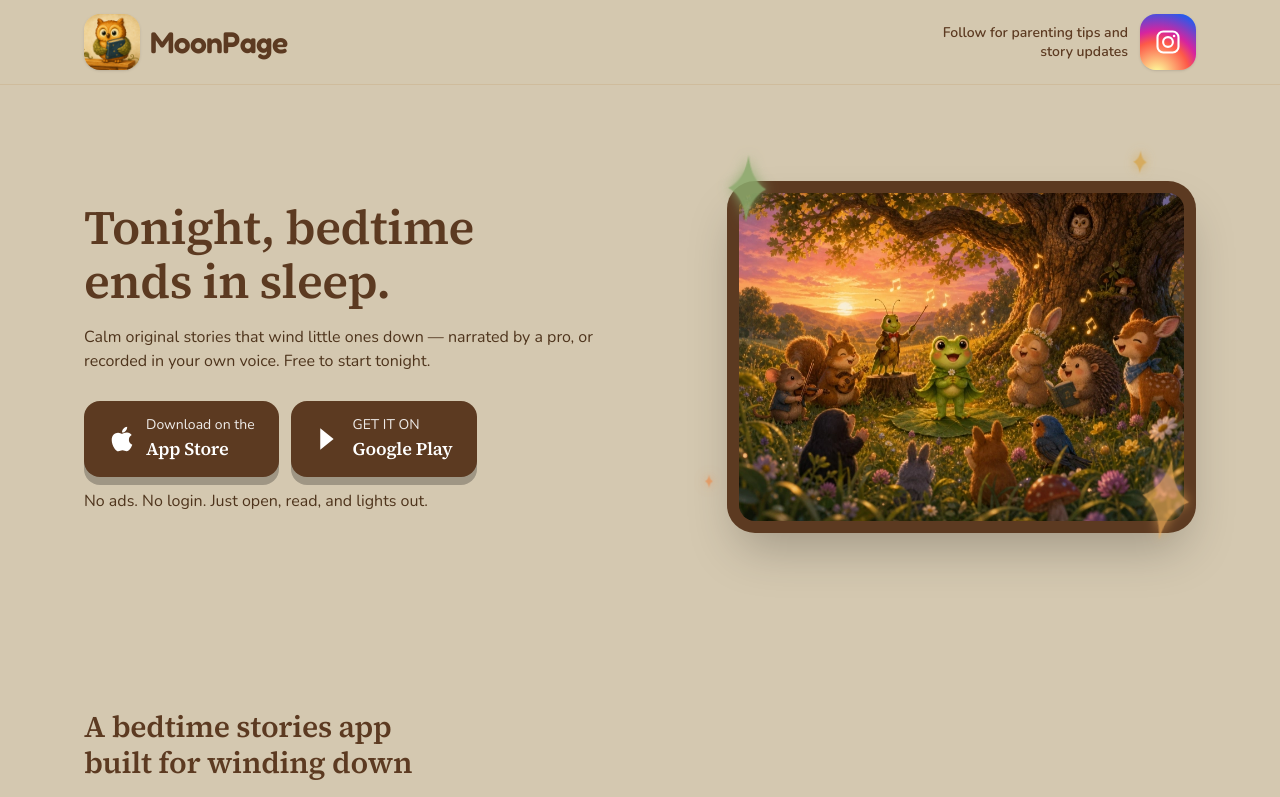
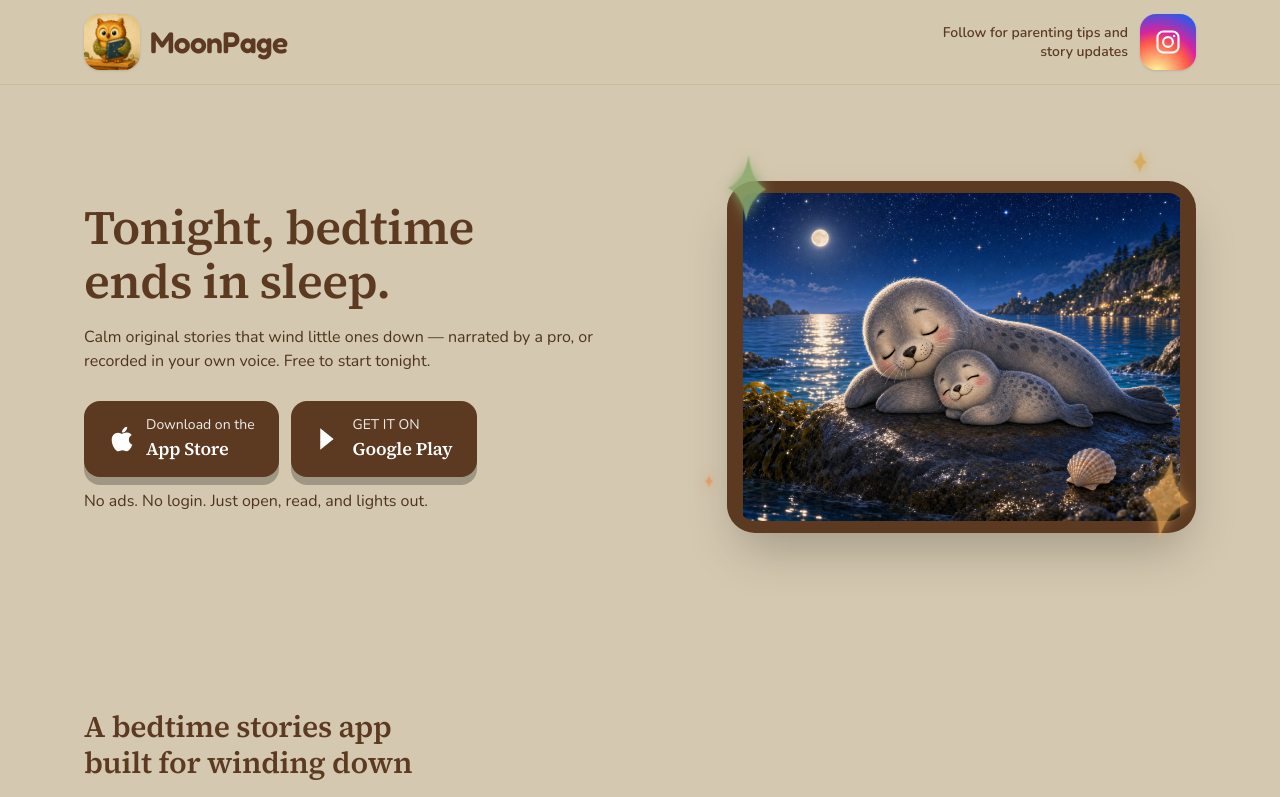
Before and after one commit to Hao313131/moonpageapp.com, a Next.js app: page / in a window 1280 px wide. Shown: the top 797 px of the page. Built offline with nearby package versions, Linux system fonts and the light colour scheme.

Commit message:
改主页

```diff
--- a/components/home/Hero.tsx
+++ b/components/home/Hero.tsx
@@ -37,8 +37,8 @@ export function Hero() {
           <div className="aspect-[4/3] w-full rounded-[20px] bg-ink p-2.5 shadow-2xl sm:rounded-[28px] sm:p-3">
             <div className="relative h-full w-full overflow-hidden rounded-xl bg-ink sm:rounded-2xl">
               <Image
-                src="/covers/wp_b31_1_meadow_concert_cover.webp"
-                alt="Woodland friends gathered in a flower meadow at sunset for a concert — a frog singing on a leaf while a cricket conducts"
+                src="/hero/wp_b01_31_night_slow.webp"
+                alt="Little seal Sully snuggled close to Mama under the quiet night sea"
                 fill
                 sizes="(min-width: 1024px) 32rem, (min-width: 640px) 32rem, 90vw"
                 className="object-contain"
```
Also changed, not shown: public/hero/wp_b01_31_night_slow.webp (added).
